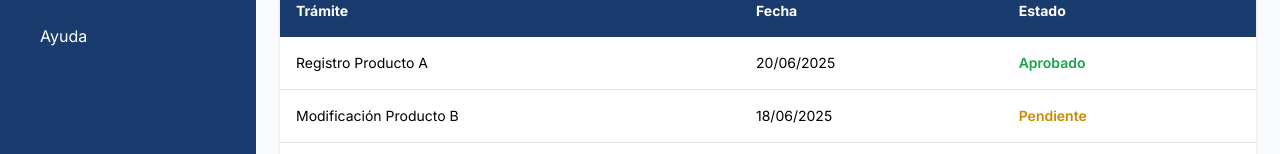
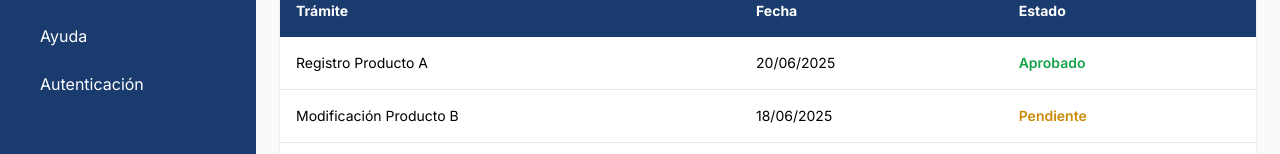
Before and after one commit to Juando26030/SEGAR-FrontEnd, an Angular app in the folder segar-frontend/: page /panel in a window 1280 px wide. Shown: the part 360-514 px from the top of the page. Built offline with nearby package versions, Linux system fonts and the light colour scheme.

Commit message:
se puede acceder a autenticacion desde el menu para probar

```diff
--- a/segar-frontend/src/app/layout/menu-layout/menu-layout.component.html
+++ b/segar-frontend/src/app/layout/menu-layout/menu-layout.component.html
@@ -26,6 +26,10 @@
       <a href="#" class="flex items-center px-4 py-2 rounded hover:bg-[#2a4b7d]">
         <span class="ml-2">Ayuda</span>
       </a>
+      <a routerLink="/auth" routerLinkActive="bg-[#2a4b7d]" class="flex items-center px-4 py-2 rounded hover:bg-[#2a4b7d]">
+        <span class="ml-2">Autenticación</span>
+      </a>
+
     </nav>
 
     <div class="px-4 py-3 border-t border-[#2a4b7d]">
```
